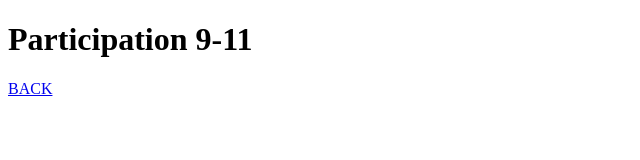
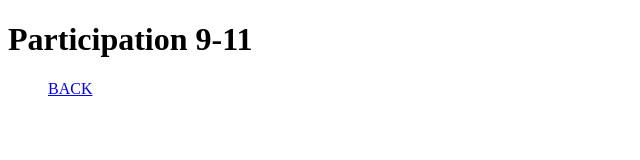
Before and after one commit to askillestad3/cpsc332fa24, a plain HTML site: page docs/participation/9-11/index.html in a window 1280 px wide. Shown: the whole page, without its empty margins (0-640 px from the left). Drawn offline with Linux system fonts and the light colour scheme.

Commit message:
link fixes

```diff
--- a/docs/participation/9-11/index.html
+++ b/docs/participation/9-11/index.html
@@ -7,6 +7,6 @@
 </head>
 <body>
     <h1>Participation 9-11</h1>
-    <p><a href="https://askillestad3.github.io/cpsc332fa24/">BACK</a></p>
+    <ol><a href="https://askillestad3.github.io/cpsc332fa24/">BACK</a></ol>
 </body>
 </html>
```
Also changed, not shown: docs/participation/9-4/index.html (+1 -1 lines), docs/participation/9-6/index.html (+1 -1 lines), docs/participation/9-9/index.html (+1 -1 lines).
